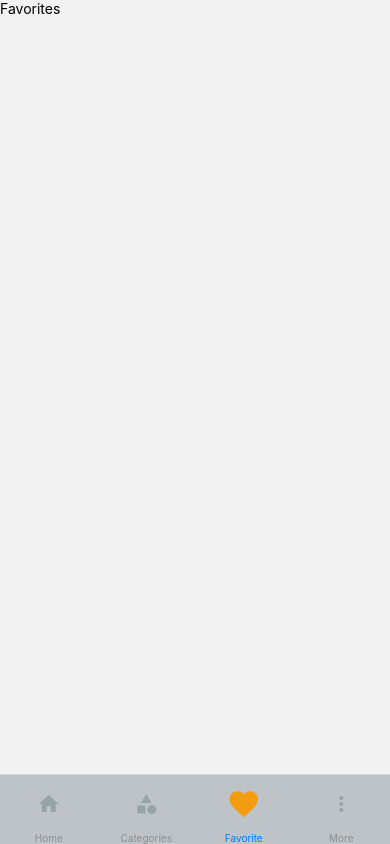
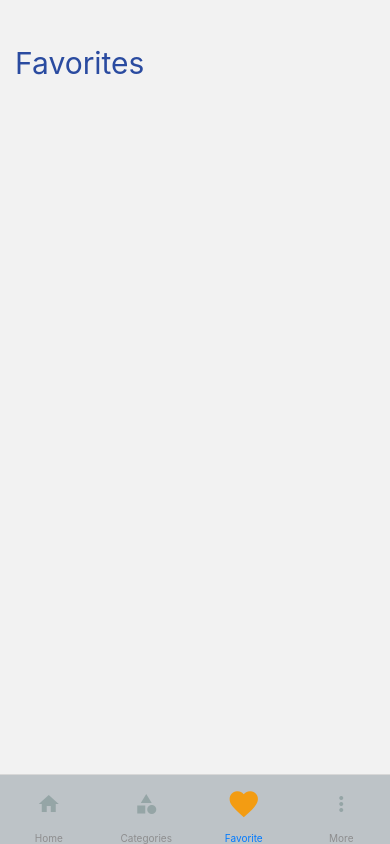
Before and after one commit to rishipramanik/shop-app, a React Native app: screen /Favorite in a window 390 px wide. Built offline with nearby package versions, Linux system fonts and the light colour scheme; no server answers.

Commit message:
Update App.js, app.json, package-lock.json, package.json, screens/Categories.js, screens/Favorites.js, screens/HomeScreen.js, screens/ProductDetails.js

```diff
--- a/App.js
+++ b/App.js
@@ -19,7 +19,7 @@ export default function App() {
         <NavigationContainer>
           <Stack.Navigator>
             <Stack.Screen
-              name='BottmTabNavigator'
+              name='BottomTabNavigator'
               component={BottomTabNavigation}
               options={{ headerShown: false }}
             />
--- a/app.json
+++ b/app.json
@@ -25,6 +25,12 @@
     },
     "web": {
       "favicon": "./assets/favicon.png"
-    }
+    },
+    "extra": {
+      "eas": {
+        "projectId": "46afa2d2-29eb-418f-ae17-966a0e65c8b1"
+      }
+    },
+    "owner": "rishipra"
   }
 }
--- a/package.json
+++ b/package.json
@@ -13,6 +13,7 @@
     "@react-navigation/native": "^6.1.9",
     "@react-navigation/native-stack": "^6.9.17",
     "@reduxjs/toolkit": "^2.0.1",
+    "deprecated-react-native-prop-types": "^5.0.0",
     "expo": "~49.0.15",
     "expo-status-bar": "~1.6.0",
     "react": "18.2.0",
--- a/screens/Categories.js
+++ b/screens/Categories.js
@@ -1,4 +1,4 @@
-import { View, Text, StyleSheet, SafeAreaView } from 'react-native';
+import { Text, StyleSheet, SafeAreaView } from 'react-native';
 import React from 'react';
 import colors from '../constants/colors';
 
@@ -16,7 +16,7 @@ const styles = StyleSheet.create({
   container: {},
   header: {
     marginHorizontal: 15,
-    marginTop: 15,
+    marginTop: 45,
     fontSize: 30,
     color: colors.primary,
   },
--- a/screens/Favorites.js
+++ b/screens/Favorites.js
@@ -1,12 +1,23 @@
-import { View, Text } from 'react-native';
+import { View, Text, SafeAreaView, StyleSheet } from 'react-native';
 import React from 'react';
+import colors from '../constants/colors';
 
 const Favorites = () => {
   return (
-    <View>
-      <Text>Favorites</Text>
-    </View>
+    <SafeAreaView style={styles.container}>
+      <Text style={styles.header}>Favorites</Text>
+    </SafeAreaView>
   );
 };
 
 export default Favorites;
+
+const styles = StyleSheet.create({
+  container: {},
+  header: {
+    marginHorizontal: 15,
+    marginTop: 45,
+    fontSize: 30,
+    color: colors.primary,
+  },
+});
--- a/screens/HomeScreen.js
+++ b/screens/HomeScreen.js
@@ -27,7 +27,6 @@ const HomeScreen = ({ navigation }) => {
         const request = await fetch('https://dummyjson.com/products');
         const response = await request.json();
         setProducts(response?.products);
-        console.log(products);
       } catch (e) {
         console.error(e);
       } finally {
@@ -68,6 +67,7 @@ const HomeScreen = ({ navigation }) => {
           <TextInput
             style={styles.textBox}
             placeholder='Search Products or store'
+            placeholderTextColor={colors.white}
           />
         </View>
         <View style={styles.deliveryDetails}>
@@ -128,6 +128,7 @@ const styles = StyleSheet.create({
     paddingHorizontal: 20,
     marginHorizontal: 15,
     backgroundColor: colors.primaryDark,
+    justifyContent: 'center',
   },
   textBox: {
     color: colors.white,
--- a/screens/ProductDetails.js
+++ b/screens/ProductDetails.js
@@ -1,4 +1,4 @@
-import React, { useEffect, useState } from 'react';
+import React, { useEffect, useMemo, useState } from 'react';
 import {
   View,
   Text,
@@ -21,8 +21,11 @@ const ProductDetailsScreen = ({ route, navigation }) => {
   const { id } = route.params;
   const dispatch = useDispatch();
   const cartItems = useSelector((state) => state.cart.items);
-  const fav = useSelector((state) => state.fav.items);
-  const favs = fav.map((item) => item.id).sort((a, b) => a - b);
+  const favItems = useSelector((state) => state.fav.items);
+  const favs = useMemo(
+    () => favItems.map((item) => item.id).sort((a, b) => a - b),
+    [favItems]
+  );
 
   const [productDetails, setProductDetails] = useState([]);
   const [isLoading, setLoading] = useState(false);
@@ -73,7 +76,8 @@ const ProductDetailsScreen = ({ route, navigation }) => {
   };
 
   return (
-    <SafeAreaView style={{ backgroundColor: colors.white }}>
+    <SafeAreaView>
+      <View style={styles.container}>
         <View style={styles.navigationBar}>
           <IconButton
             icon='arrow-back-ios'
@@ -97,7 +101,9 @@ const ProductDetailsScreen = ({ route, navigation }) => {
               <Text style={styles.title}>
                 {productDetails.title.substr(0, 11)}
               </Text>
-            <Text style={styles.title2}>{productDetails.title.substr(11)}</Text>
+              <Text style={styles.title2}>
+                {productDetails.title.substr(11)}
+              </Text>
             </>
           ) : (
             <Text style={styles.title}>{productDetails.title}</Text>
@@ -145,6 +151,7 @@ const ProductDetailsScreen = ({ route, navigation }) => {
           <Text style={{ fontSize: 20, fontWeight: '600' }}>Details</Text>
           <Text style={styles.description}>{productDetails.description}</Text>
         </View>
+      </View>
     </SafeAreaView>
   );
 };
@@ -155,12 +162,15 @@ const styles = StyleSheet.create({
   fallBack: {
     marginVertical: '70%',
   },
+  container: {
+    backgroundColor: colors.white,
+  },
   navigationBar: {
     flexDirection: 'row',
     justifyContent: 'space-between',
     alignItems: 'center',
     marginHorizontal: 15,
-    marginVertical: 20,
+    marginVertical: 30,
   },
   titleContainer: {
     marginVertical: 10,
```
Also changed, not shown: 1 other file (tests, documents, lock files or other folders). Lines whose indentation alone changed are shown as unchanged.
